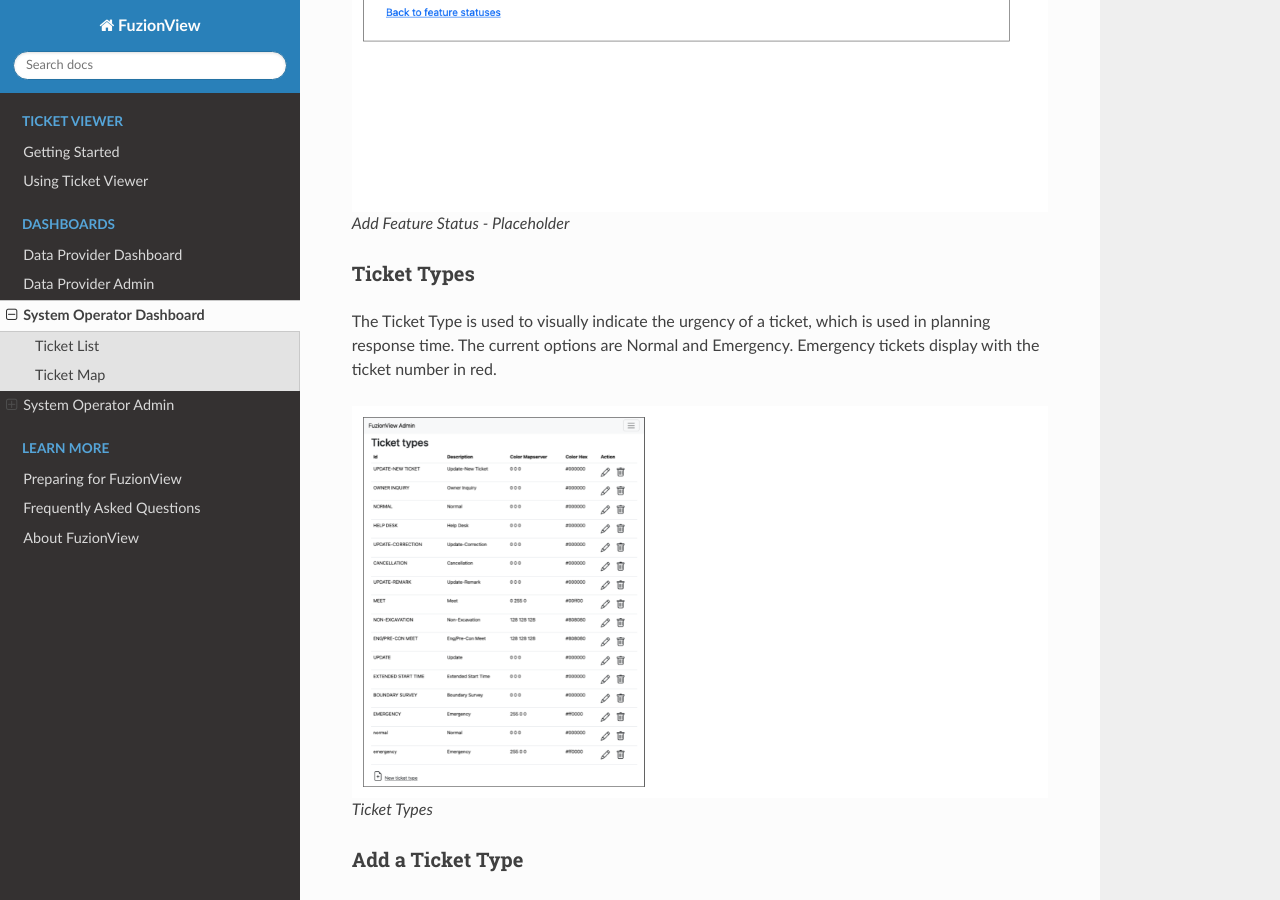
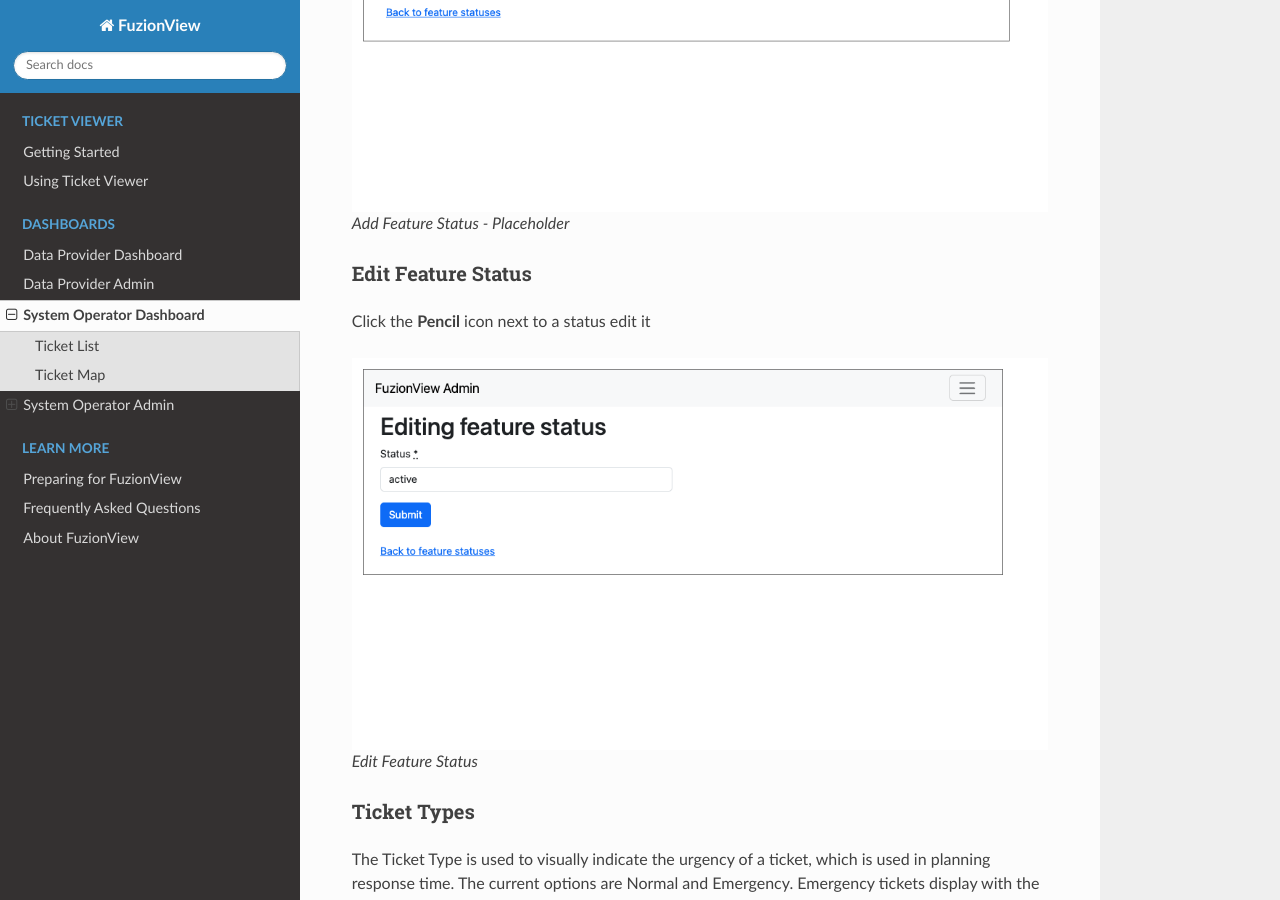
Before and after one commit to FuzionView/FV-Docs, a Sphinx documentation site: the page built from source/SystemOperator.rst, in a window 1280 px wide and 900 px high, scrolled down 9364 px. Built offline with Sphinx 7.4.7 and the Read the Docs theme 2.0.0, drawn with Linux system fonts in a browser that asks for light colours.

Commit message:
Added edit feature status section

```diff
--- a/source/SystemOperator.rst
+++ b/source/SystemOperator.rst
@@ -203,6 +203,17 @@
 
    *Add Feature Status* - Placeholder
 
+Edit Feature Status
+^^^^^^^^^^^^^^^^^^^^
+
+Click the **Pencil** icon next to a status edit it
+
+.. figure:: /_static/SOAdmin6_EditFeatureStatus1.png
+   :alt: Edit Feature Status
+   :class: with-border
+
+   *Edit Feature Status*
+
 Ticket Types
 ^^^^^^^^^^^^^
 
```
Also changed, not shown: source/_static/SOAdmin6_EditFeatureStatus1.png (added).
